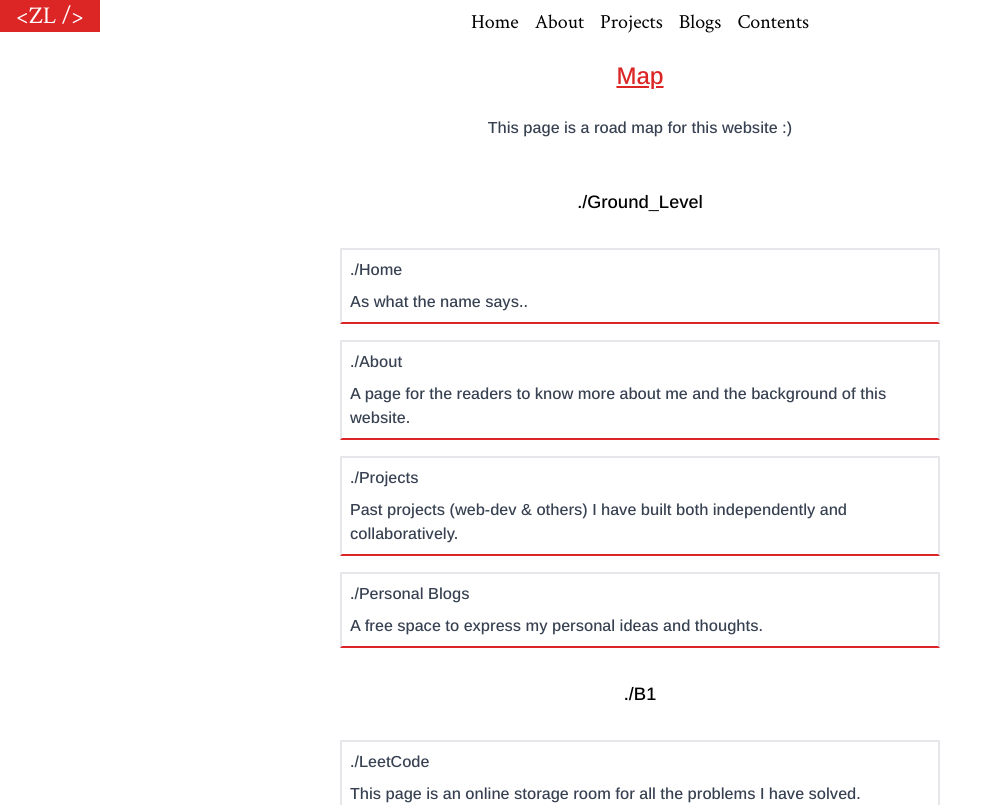
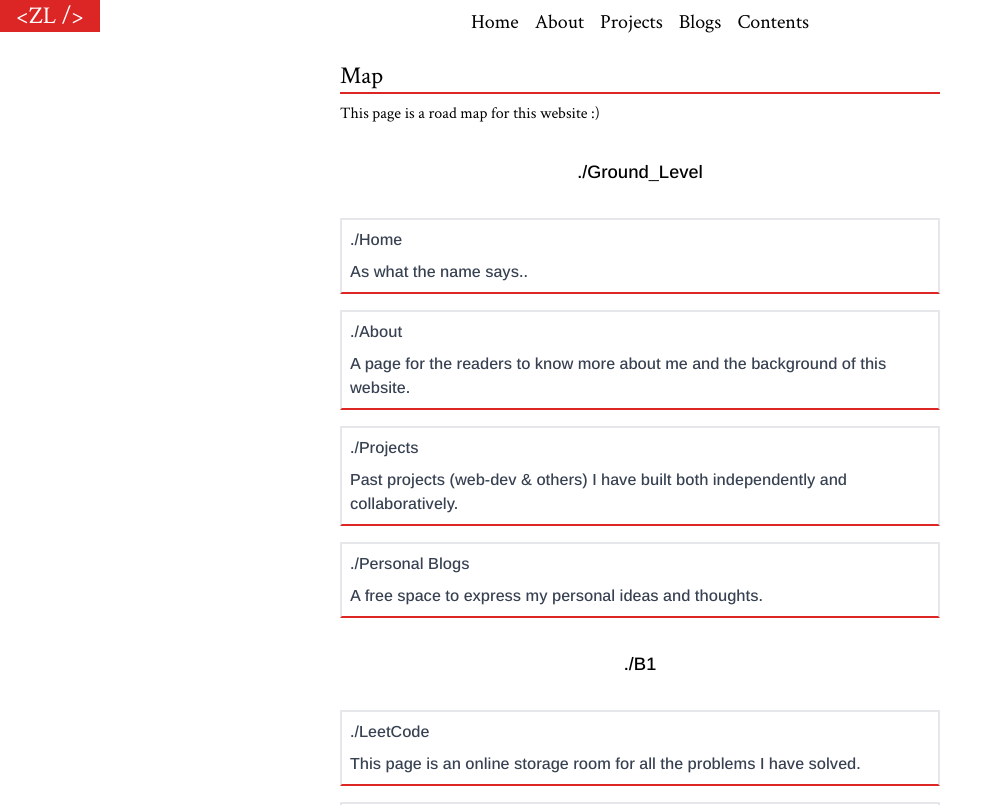
Before and after one commit to zlrkw11/zl-v2, a Next.js app: page /contents in a window 1280 px wide. Shown: the top 805 px of the page, without its empty margins (0-1003 px from the left). Built offline with nearby package versions, Linux system fonts and the light colour scheme.

Commit message:
header map page update

```diff
--- a/app/contents/page.tsx
+++ b/app/contents/page.tsx
@@ -1,8 +1,15 @@
 import { Arimo } from "next/font/google";
+import { Crimson_Text } from "next/font/google";
 import Link from "next/link";
+
 const ArimoFont = Arimo({
   subsets: ["latin"],
   weight: "500",
+});
+
+const crimsonFont = Crimson_Text({
+  subsets: ["latin"],
+  weight: "400",
 });
 
 const Card = ({
@@ -31,8 +38,15 @@ const Menu = () => {
       className={`flex flex-col justify-center items-center ${ArimoFont.className} text-gray-700`}
     >
       <div className="md:w-[800px] flex flex-col items-center gap-4">
-        <h1 className="text-red-600 underline text-2xl mb-2">Map</h1>
-        <p className="mb-4">This page is a road map for this website {`:)`}</p>
+        <div className={` ${crimsonFont.className} md:min-w-[600px] w-[410px]`}>
+          <h1 className="text-black border-b-2 border-red-600 text-2xl mb-2">
+            Map
+          </h1>
+          <p className="text-black">
+            This page is a road map for this website {`:)`}
+          </p>
+        </div>
+
         <h1 className="text-lg text-black m-4">./Ground_Level</h1>
         <Card title="Home" description="As what the name says.." link="/" />
         <Card
```
